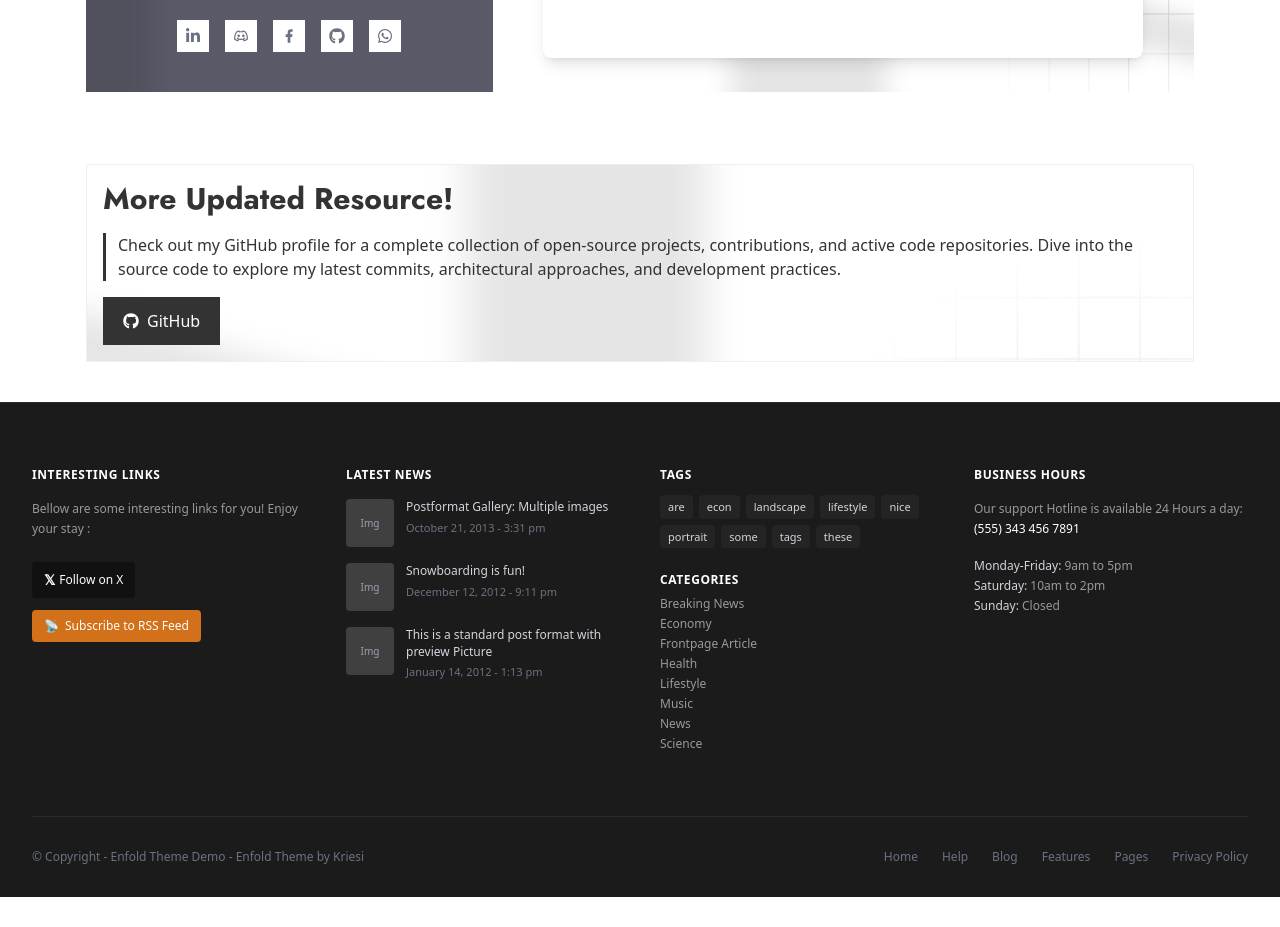
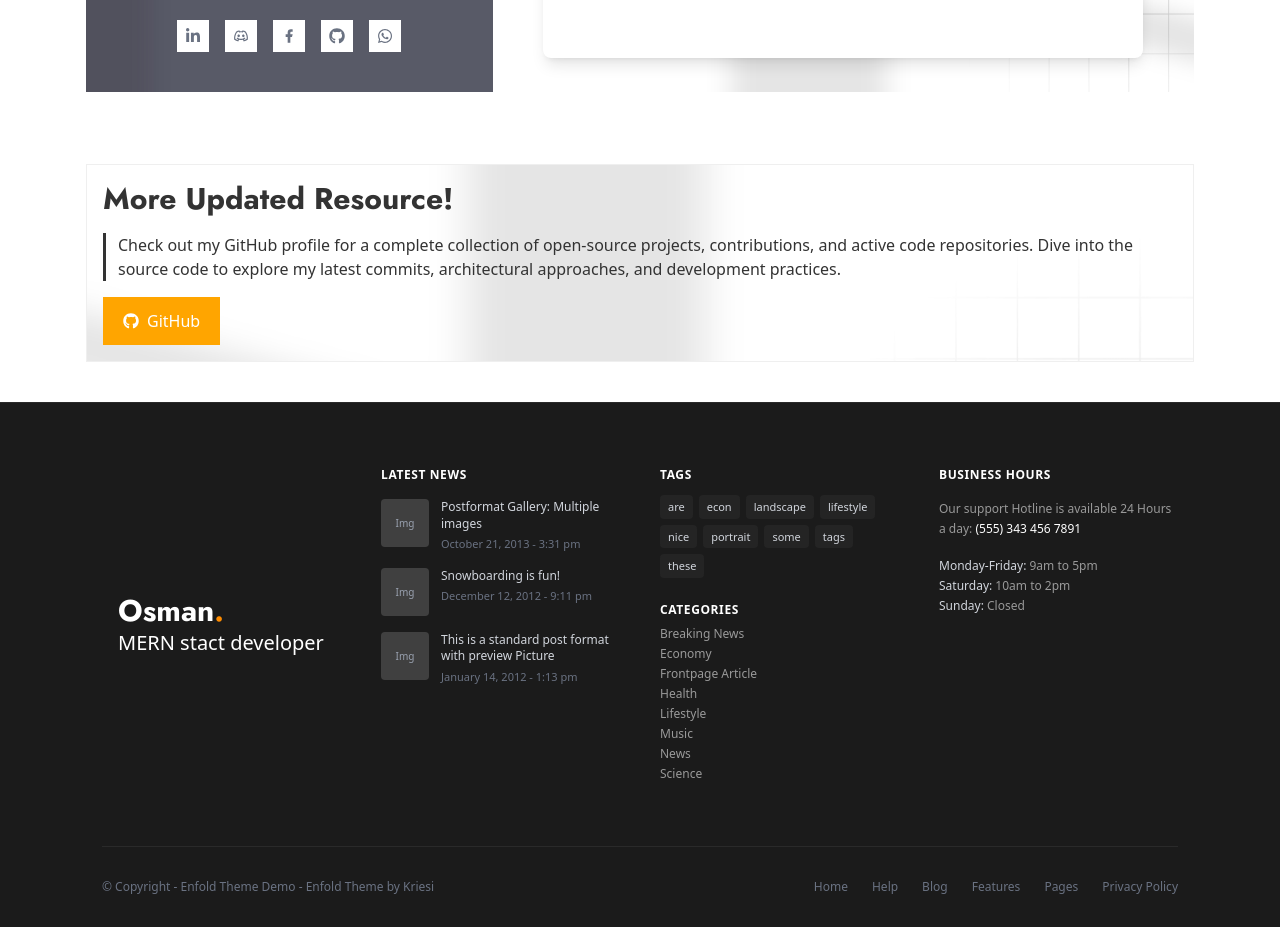
Before and after one commit to osman10/portfolio, a Next.js app: page / in a window 1280 px wide. Shown: the part 1340-2267 px from the top of the page. Before the commit the page ends 2237 px from the top, so only its background shows below. Built offline with nearby package versions, Linux system fonts and the light colour scheme.

Commit message:
Added 404 page

```diff
--- a/app/about/page.tsx
+++ b/app/about/page.tsx
@@ -84,7 +84,6 @@ const page = () => {
 
 
           <div className="flex bg-white flex-col md:flex-row md:justify-between overflow-hidden shadow-sm">
-
             {/* Left Section: Responsive Image Container */}
             <div className="flex-1 relative min-h-[300px] md:min-h-full">
               <Image
--- a/app/components/Footer.tsx
+++ b/app/components/Footer.tsx
@@ -1,36 +1,18 @@
 import Link from 'next/link';
 import Image from 'next/image';
+import Logo from './Logo';
 
 export default function Footer() {
   return (
     <footer className="bg-[#1b1b1b] text-[#999999] text-sm pt-16 pb-8 border-t border-[#2a2a2a]">
-      <div className="max-w-7xl mx-auto px-4 sm:px-6 lg:px-8">
+      <div className="container mx-auto px-4 sm:px-6 lg:px-8">
         {/* Top 4-Column Section */}
         <div className="grid grid-cols-1 md:grid-cols-2 lg:grid-cols-4 gap-10 mb-16">
 
           {/* Column 1: Interesting Links */}
-          <div className="space-y-4">
-            <h3 className="text-white text-xs font-semibold tracking-wider uppercase">
-              Interesting Links
-            </h3>
-            <p className="text-xs leading-relaxed">
-              Bellow are some interesting links for you! Enjoy your stay :
-            </p>
-            <div className="flex flex-wrap gap-3 pt-2">
-              <Link
-                href="https://x.com"
-                target="_blank"
-                className="flex items-center bg-[#111111] hover:bg-black text-white px-3 py-2 rounded text-xs font-medium transition"
-              >
-                <span className="font-bold mr-1 text-sm">𝕏</span> Follow on X
-              </Link>
-              <Link
-                href="/rss"
-                className="flex items-center bg-[#d3701a] hover:bg-[#b85f13] text-white px-3 py-2 rounded text-xs font-medium transition"
-              >
-                <span className="mr-1.5 text-xs">📡</span> Subscribe to RSS Feed
-              </Link>
-            </div>
+          <div className="flex flex-col justify-center h-full">
+              <Logo/>
+              <h1 className='text-white px-4 text-xl'>MERN stact developer</h1>
           </div>
 
           {/* Column 2: Latest News */}
--- a/app/components/GitHub.tsx
+++ b/app/components/GitHub.tsx
@@ -4,15 +4,17 @@ import { FaGithub } from "react-icons/fa";
 
 const GitHub = () => {
     return (
-        <div className="container mx-auto mt-10 mb-10 text-dark-grey  ">
+        <div className="bg-white">
+            <div className="container mx-auto py-10 text-dark-grey  ">
                 <div className="flex flex-col gap-4 p-4 bg-[url('/images/bg3.png')] bg-cover bg-center border-1 border-light-grey">
                     <h1 className="font-bold text-3xl font-jost">More Updated Resource!</h1>
                     <div className="border-l-3 border-dark-grey px-3">
-                    <p className="">                    Check out my GitHub profile for a complete collection of open-source projects, contributions, and active code repositories. Dive into the source code to explore my latest commits, architectural approaches, and development practices.
+                        <p className=""> Check out my GitHub profile for a complete collection of open-source projects, contributions, and active code repositories. Dive into the source code to explore my latest commits, architectural approaches, and development practices.
                         </p>
                     </div>
                     <div className="flex justify-start">
-                    <Link href="https://github.com/osman10" className="flex flex-row gap-2 items-center bg-dark-grey hover:bg-light-grey text-white px-5 py-3 hover:text-light-orange transition"><FaGithub />GitHub</Link>
+                        <Link href="https://github.com/osman10" className="flex flex-row gap-2 items-center bg-light-orange hover:bg-dark-orange text-white px-5 py-3 transition"><FaGithub />GitHub</Link>
+                    </div>
                 </div>
             </div>
         </div>
--- a/app/layout.tsx
+++ b/app/layout.tsx
@@ -3,6 +3,7 @@ import { Geist, Geist_Mono, Jost } from "next/font/google";
 import "./globals.css";
 import Navbar from "./components/Navbar";
 import Footer from "./components/Footer";
+import GitHub from "./components/GitHub";
 
 
 const geistSans = Geist({
@@ -34,6 +35,7 @@ export default function RootLayout({ children }: LayoutProps<"/">) {
       <body className="min-h-full flex flex-col">
         <Navbar />
         {children}
+        <GitHub/>
         <Footer />
       </body>
     </html>
--- /dev/null
+++ b/app/not-found.tsx
@@ -0,0 +1,15 @@
+import Image from "next/image";
+
+
+const page = () => {
+    return (
+        <div className="container mx-auto bg-white h-screen flex items-center justify-center">
+            <Image src={"/images/404.jpg"} width={400} height={200} alt="Not Found"/>
+            <p className="text-center text-2xl text-dark-grey">Oops! Looks like you're lost.</p>
+            <p className="text-center text-light-grey">We can't seem to find the page you're looking for. It might have been renamed, removed, or never existed in the first place.</p>
+            <link href="/" className="text-center px-5 py-4 text-white bg-dark-grey hover:bg-light-grey">Back to home</link>
+        </div>
+    );
+};
+
+export default page;
--- a/app/page.tsx
+++ b/app/page.tsx
@@ -6,7 +6,7 @@ import Link from "next/link";
 import { FaGithub, FaLinkedinIn, FaWhatsapp } from "react-icons/fa";
 import { RiDiscordLine, RiFacebookFill } from "react-icons/ri";
 import CarouselSlider from "./components/CarouselSlider";
-import GitHub from "./components/GitHub";
+
 
 
 const page = () => {
@@ -91,7 +91,7 @@ const page = () => {
         </div>
       </div>
 
-    <GitHub/>
+
 
     </>
   );
```
Also changed, not shown: 1 other file (tests, documents, lock files or other folders). Lines whose indentation alone changed are shown as unchanged.
